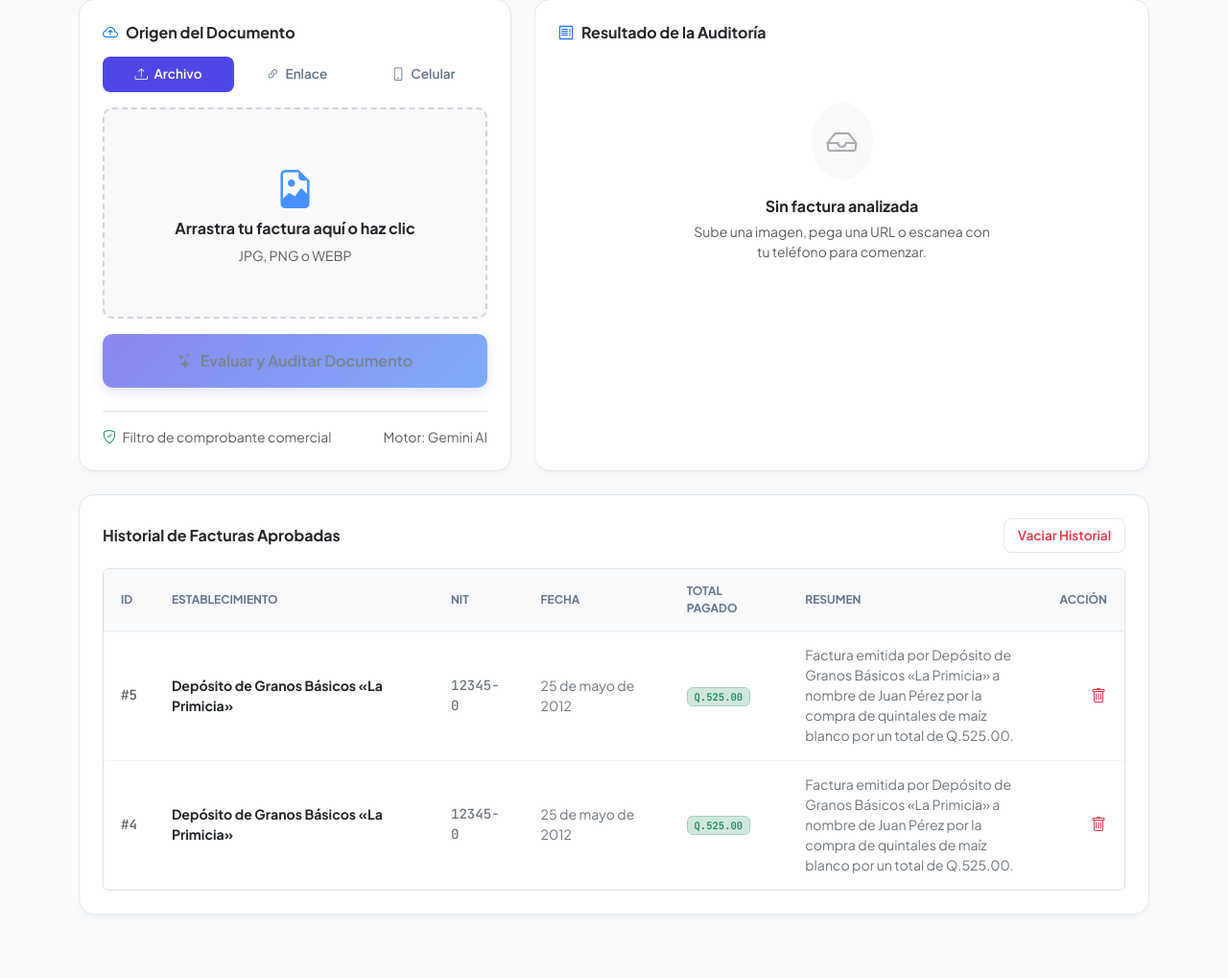
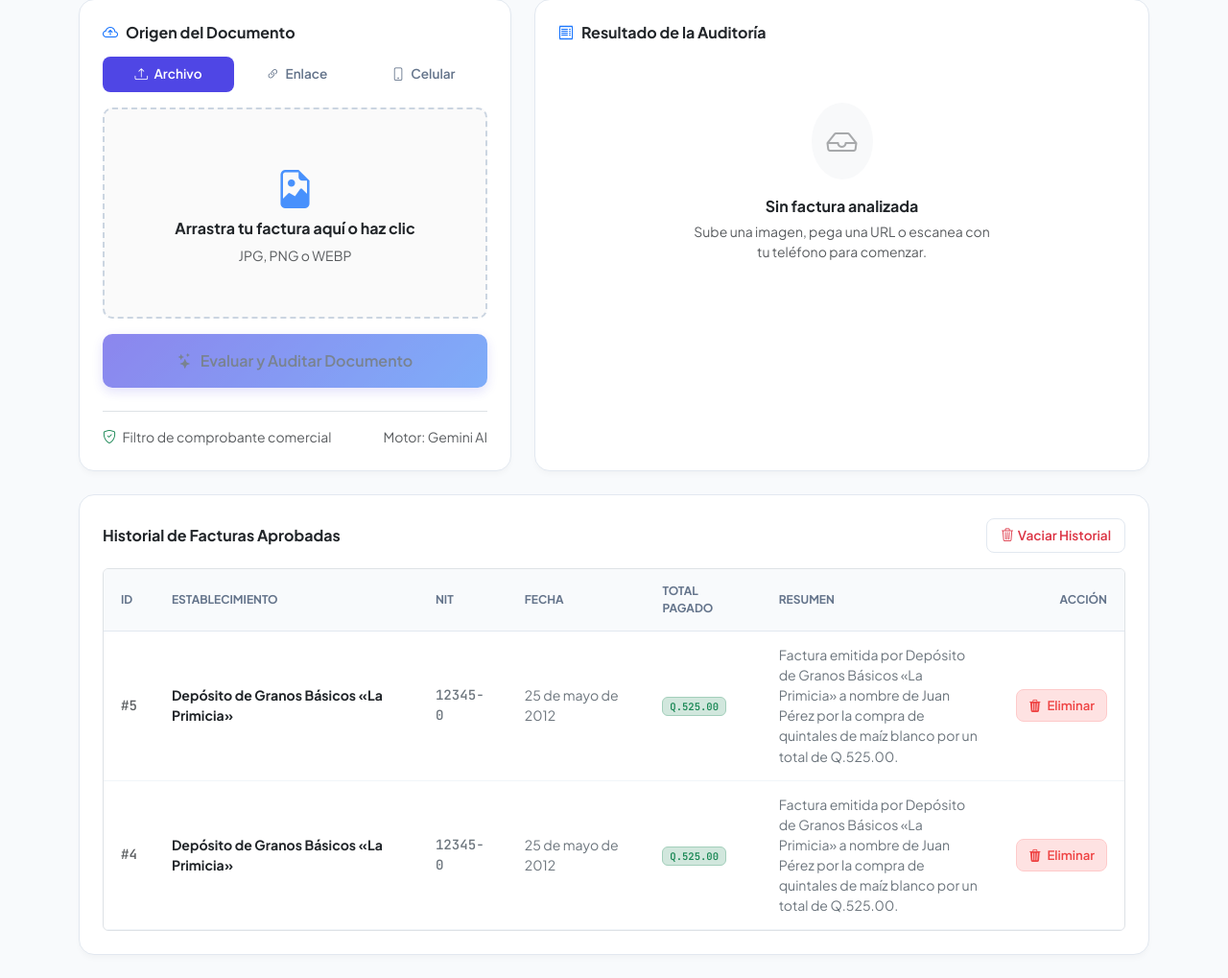
Before and after one commit to andreoro789-stack/FacturaAI, a Flask app: page / in a window 1280 px wide. Shown: the part 140-1159 px from the top of the page at 96% size. Before the commit the page ends 1093 px from the top, so only its background shows below. Run offline with Flask 3, Linux system fonts and the light colour scheme; data comes from the database, SQL or seed files in the repository; some libraries are stand-ins or nearby versions.

Commit message:
Add files via upload

```diff
--- a/templates/index.html
+++ b/templates/index.html
@@ -11,6 +11,9 @@
 
     <link href="https://cdn.jsdelivr.net/npm/bootstrap@5.3.3/dist/css/bootstrap.min.css" rel="stylesheet">
     <link rel="stylesheet" href="https://cdn.jsdelivr.net/npm/bootstrap-icons@1.11.3/font/bootstrap-icons.min.css">
+
+    <!-- SweetAlert2 para modales y alertas estilizadas -->
+    <script src="https://cdn.jsdelivr.net/npm/sweetalert2@11"></script>
 
     <style>
         :root {
@@ -79,6 +82,34 @@
             font-weight: 600;
             font-size: 0.85rem;
             padding: 7px 14px;
+            transition: all 0.2s ease;
+        }
+
+        .btn-brand-outline:hover {
+            background: #f8fafc;
+            border-color: var(--border-active);
+        }
+
+        .btn-delete-row {
+            background-color: #fee2e2;
+            color: #ef4444;
+            border: 1px solid #fecaca;
+            border-radius: 8px;
+            padding: 6px 12px;
+            font-size: 0.82rem;
+            font-weight: 600;
+            display: inline-flex;
+            align-items: center;
+            gap: 6px;
+            text-decoration: none;
+            transition: all 0.2s ease;
+        }
+
+        .btn-delete-row:hover {
+            background-color: #ef4444;
+            color: #ffffff;
+            border-color: #ef4444;
+            box-shadow: 0 2px 6px rgba(239, 68, 68, 0.25);
         }
 
         .input-enterprise {
@@ -322,7 +353,9 @@
         <div class="card-enterprise p-4 mt-4">
             <div class="d-flex flex-wrap justify-content-between align-items-center mb-3 gap-2">
                 <h6 class="fw-bold text-dark mb-0">Historial de Facturas Aprobadas</h6>
-                <button type="button" id="btnLimpiarBD" class="btn btn-brand-outline text-danger">Vaciar Historial</button>
+                <button type="button" id="btnLimpiarBD" class="btn btn-brand-outline text-danger d-flex align-items-center gap-1">
+                    <i class="bi bi-trash3"></i> Vaciar Historial
+                </button>
             </div>
 
             <div class="table-responsive rounded border">
@@ -643,8 +676,9 @@
                             <td><span class="badge bg-success-subtle text-success border border-success-subtle font-mono">${item.total}</span></td>
                             <td class="text-secondary small" style="max-width: 300px;">${item.resumen}</td>
                             <td class="text-end">
-                                <button onclick="eliminarFactura(${item.id})" class="btn btn-sm btn-link text-danger p-0">
-                                    <i class="bi bi-trash fs-6"></i>
+                                <button onclick="eliminarFactura(${item.id})" class="btn-delete-row" title="Eliminar comprobante">
+                                    <i class="bi bi-trash3-fill"></i>
+                                    <span>Eliminar</span>
                                 </button>
                             </td>
                         </tr>
@@ -656,20 +690,81 @@
         }
 
         async function eliminarFactura(id) {
-            if (!confirm(`¿Eliminar la factura #${id}?`)) return;
-            try {
-                const res = await fetch(`/api/factura/${id}`, { method: 'DELETE' });
-                if (res.ok) cargarHistorial();
-                else alert('Error al eliminar');
-            } catch (err) {
-                alert('Error al eliminar: ' + err);
-            }
+            Swal.fire({
+                title: '¿Eliminar factura?',
+                text: `La factura #${id} será removida permanentemente del historial.`,
+                icon: 'warning',
+                showCancelButton: true,
+                confirmButtonColor: '#ef4444',
+                cancelButtonColor: '#64748b',
+                confirmButtonText: '<i class="bi bi-trash3-fill me-1"></i> Sí, eliminar',
+                cancelButtonText: 'Cancelar',
+                customClass: {
+                    popup: 'rounded-4 shadow-lg border'
+                }
+            }).then(async (result) => {
+                if (result.isConfirmed) {
+                    try {
+                        const res = await fetch(`/api/factura/${id}`, { method: 'DELETE' });
+                        if (res.ok) {
+                            Swal.fire({
+                                title: '¡Eliminada!',
+                                text: `La factura #${id} se ha borrado correctamente.`,
+                                icon: 'success',
+                                timer: 1400,
+                                showConfirmButton: false,
+                                customClass: {
+                                    popup: 'rounded-4'
+                                }
+                            });
+                            cargarHistorial();
+                        } else {
+                            Swal.fire('Error', 'No se pudo eliminar el registro en la base de datos.', 'error');
+                        }
+                    } catch (err) {
+                        Swal.fire('Error', 'Error de red al intentar eliminar: ' + err, 'error');
+                    }
+                }
+            });
         }
 
         document.getElementById('btnLimpiarBD').addEventListener('click', async () => {
-            if (!confirm('¿Vaciar todas las facturas?')) return;
-            await fetch('/api/limpiar-historial', { method: 'POST' });
-            cargarHistorial();
+            Swal.fire({
+                title: '¿Vaciar todo el historial?',
+                text: 'Se eliminarán de forma irreversible todas las facturas y comprobantes auditados.',
+                icon: 'warning',
+                showCancelButton: true,
+                confirmButtonColor: '#ef4444',
+                cancelButtonColor: '#64748b',
+                confirmButtonText: '<i class="bi bi-trash3-fill me-1"></i> Sí, vaciar todo',
+                cancelButtonText: 'Cancelar',
+                customClass: {
+                    popup: 'rounded-4 shadow-lg border'
+                }
+            }).then(async (result) => {
+                if (result.isConfirmed) {
+                    try {
+                        const res = await fetch('/api/limpiar-historial', { method: 'POST' });
+                        if (res.ok) {
+                            Swal.fire({
+                                title: 'Historial limpio',
+                                text: 'Se han eliminado todos los registros almacenados.',
+                                icon: 'success',
+                                timer: 1500,
+                                showConfirmButton: false,
+                                customClass: {
+                                    popup: 'rounded-4'
+                                }
+                            });
+                            cargarHistorial();
+                        } else {
+                            Swal.fire('Error', 'No se pudo vaciar la base de datos.', 'error');
+                        }
+                    } catch (err) {
+                        Swal.fire('Error', 'Error de red: ' + err, 'error');
+                    }
+                }
+            });
         });
 
         cargarHistorial();
```
